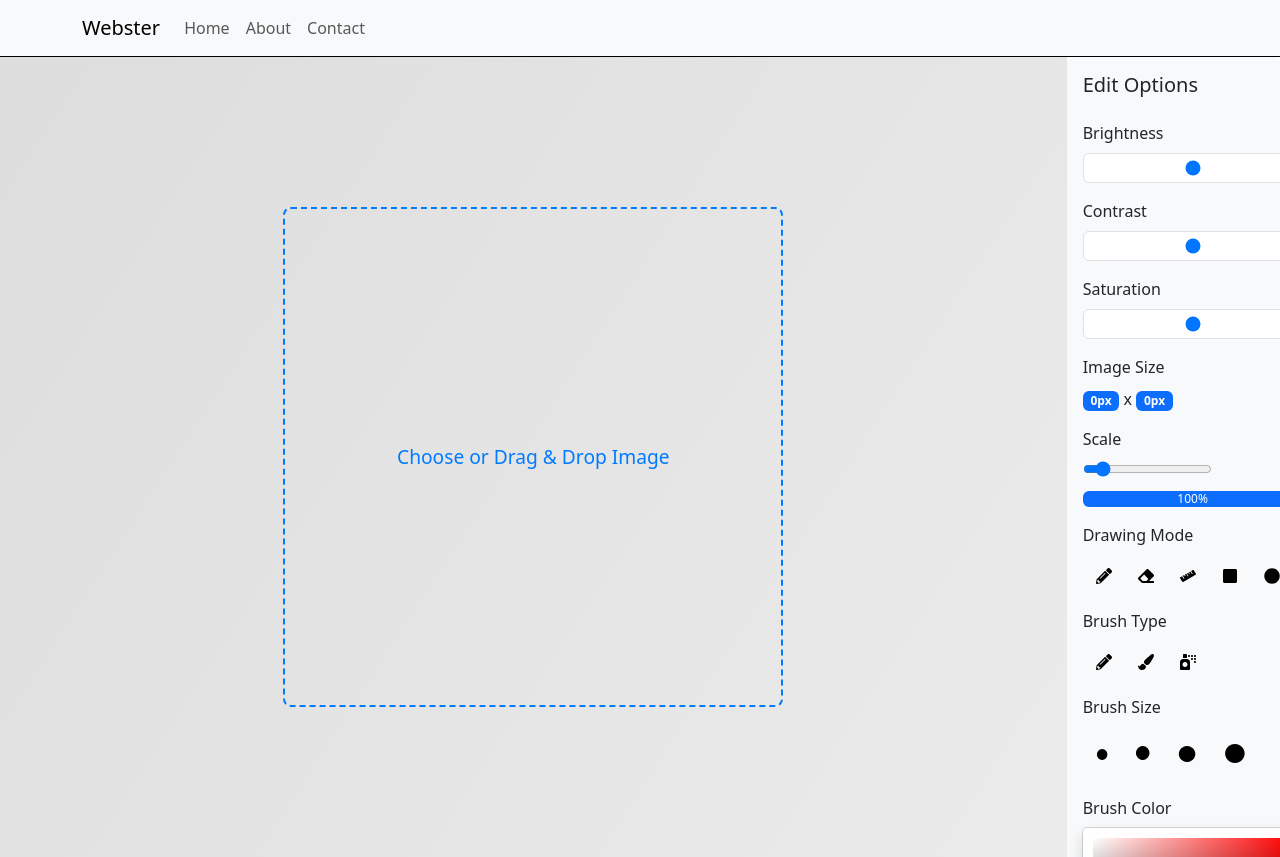
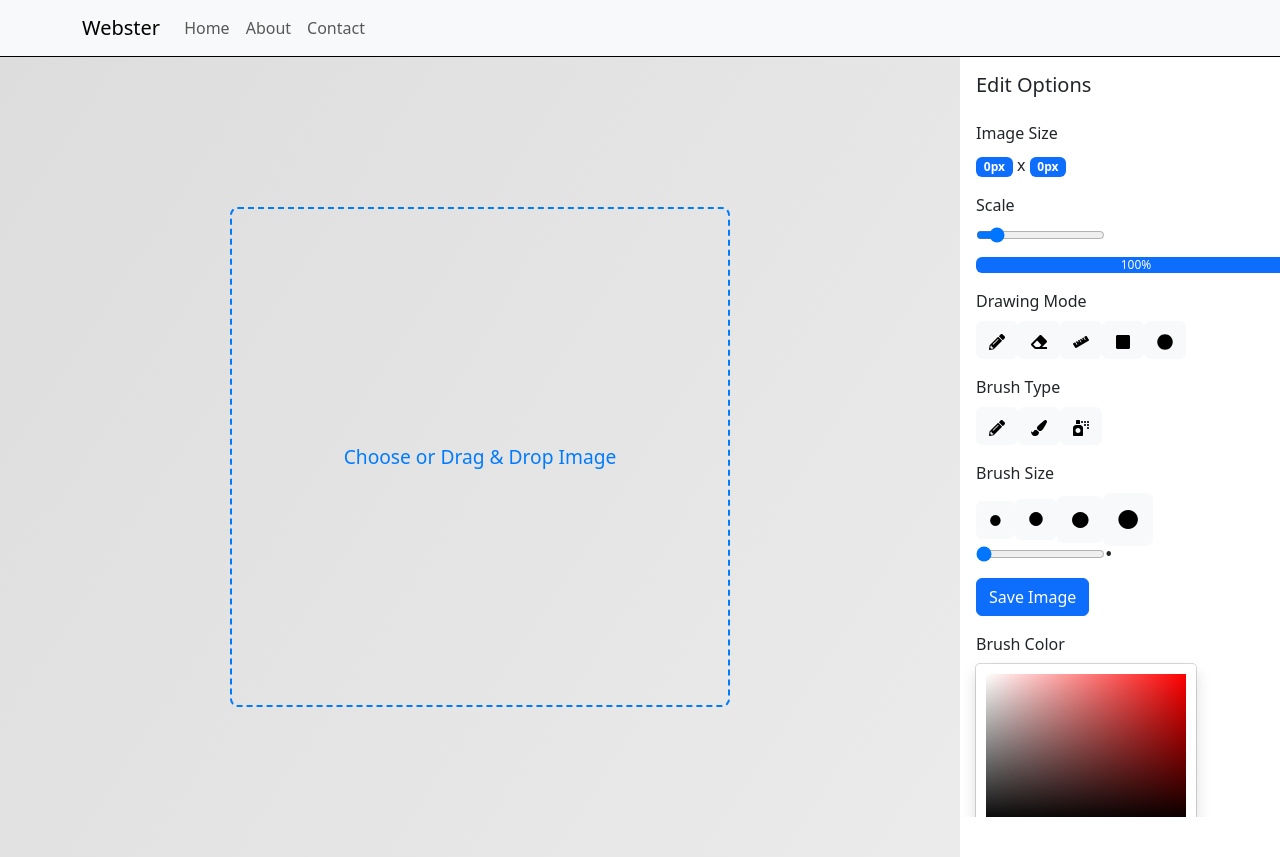
Before and after one commit to DanylNaranovych/webster, a React (Create React App) app in the folder frontend/: page / in a window 1280 px wide. Built offline with nearby package versions, Linux system fonts and the light colour scheme.

Commit message:
Frontend 0.1.7: Color and Size

```diff
--- a/frontend/src/components/MainPage.jsx
+++ b/frontend/src/components/MainPage.jsx
@@ -11,8 +11,10 @@ const MainPage = () => {
     const [imageSize, setImageSize] = useState({ width: 0, height: 0 });
     const [scale, setScale] = useState(1);
     const [image, setImage] = useState(null);
+    const [lineSize, setLineSize] = useState(2);
     const [lines, setLines] = useState([]);
     const [selectedTool, setSelectedTool] = useState('select');
+    const [color, setColor] = useState('#000');
 
     const handleImageSizeChange = (newSize) => {
         setImageSize(newSize);
@@ -20,6 +22,14 @@ const MainPage = () => {
 
     const handleScaleChange = (newScale) => {
         setScale(newScale);
+    };
+
+    const handleColorChange = (color) => {
+        setColor(color);
+    };
+
+    const handleLineSizeChange = (size) => {
+        setLineSize(size);
     };
 
     const handleSaveImage = (image) => {
@@ -54,7 +64,7 @@ const MainPage = () => {
             const tempLine = new Konva.Line({
                 points: line.points,
                 stroke: line.color,
-                strokeWidth: 8,
+                strokeWidth: line.drawingSize,
             });
             tempLayer.add(tempLine);
         });
@@ -79,23 +89,34 @@ const MainPage = () => {
             <Header />
             <Container fluid>
                 <Row>
-                    <Col xs={10} className={styles.col}>
+                    <Col xs={9} className={styles.col}>
                         <PhotoEditor
                             onImageSizeChange={handleImageSizeChange}
                             onScaleChange={handleScaleChange}
                             scale={scale}
+                            drawColor={color}
+                            drawingSize={lineSize}
                             selectedTool={selectedTool}
                             onSaveImage={handleSaveImage}
                             onSaveLines={setLines}
                         />
                     </Col>
-                    <Col xs={2} className={styles.col}>
-                        <div style={{ maxHeight: '100vh', overflowY: 'auto' }}>
+
+                    <Col xs={3} className={styles.col}>
+                        <div
+                            style={{
+                                height: '95vh',
+                                overflowY: 'auto',
+                            }}
+                        >
                             <Sidebar
                                 imageSize={imageSize}
                                 scale={scale}
+                                color={color}
+                                onColorChange={handleColorChange}
                                 onScaleChange={handleScaleChange}
                                 onSaveImage={handleSave}
+                                onBrushSizeChange={handleLineSizeChange}
                                 onToolChange={handleToolChange}
                                 selectedTool={selectedTool}
                             />
--- a/frontend/src/components/PhotoEditor/PhotoEditor.jsx
+++ b/frontend/src/components/PhotoEditor/PhotoEditor.jsx
@@ -10,6 +10,8 @@ const PhotoEditor = ({
     onImageSizeChange,
     onScaleChange,
     scale,
+    drawColor,
+    drawingSize,
     onSaveImage,
     onSaveLines,
     selectedTool,
@@ -27,7 +29,6 @@ const PhotoEditor = ({
     const [dragStart, setDragStart] = useState({ x: 0, y: 0 });
     const [lines, setLines] = useState([]);
     const [isDrawing, setIsDrawing] = useState(false);
-    const [drawColor] = useState('black');
 
     const handleDeleteImage = () => {
         setImageSrc(null);
@@ -95,7 +96,6 @@ const PhotoEditor = ({
 
     useEffect(() => {
         if (selectedImage && transformerRef.current) {
-            console.log(transformerRef);
             transformerRef.current.nodes([imageRef.current]);
             transformerRef.current.getLayer().batchDraw();
         }
@@ -140,7 +140,7 @@ const PhotoEditor = ({
                 y >= 0 &&
                 y <= imageSize.height
             ) {
-                setLines([...lines, { points: [x, y], color }]);
+                setLines([...lines, { points: [x, y], color, drawingSize }]);
             }
             return;
         }
@@ -152,13 +152,12 @@ const PhotoEditor = ({
         const pointer = stage.getPointerPosition();
         setDragStart({ x: pointer.x - stage.x(), y: pointer.y - stage.y() });
     };
-    console.log(selectedTool);
+
     const handleMouseMove = (e) => {
         if (
             isDrawing &&
             (selectedTool === 'draw' || selectedTool === 'erase')
         ) {
-            console.log('chec');
             const stage = stageRef.current;
             const scale = stage.scaleX();
             const pointerPosition = stage.getPointerPosition();
@@ -246,11 +245,12 @@ const PhotoEditor = ({
                                 key={i}
                                 points={line.points}
                                 stroke={line.color}
-                                strokeWidth={8}
+                                strokeWidth={line.drawingSize}
                             />
                         ))}
                         {selectedImage && (
                             <Transformer
+                                rotateEnabled={false}
                                 ref={transformerRef}
                                 boundBoxFunc={(oldBox, newBox) => {
                                     const imageWidth =
--- a/frontend/src/components/Sidebar.jsx
+++ b/frontend/src/components/Sidebar.jsx
@@ -8,7 +8,7 @@ import {
     OverlayTrigger,
     Tooltip,
 } from 'react-bootstrap';
-import { SketchPicker } from 'react-color';
+import { SketchPicker, SwatchesPicker } from 'react-color';
 import {
     FaPaintBrush,
     FaEraser,
@@ -22,6 +22,7 @@ import {
 const Sidebar = ({
     imageSize,
     scale,
+    color,
     onScaleChange,
     onSaveImage,
     onToolChange,
@@ -30,15 +31,15 @@ const Sidebar = ({
     onBrushSizeChange,
     selectedTool,
 }) => {
-    const [color, setColor] = useState('#000');
     const [brushSize, setBrushSize] = useState(0);
+    const [localColor, setLocalColor] = useState(color);
 
     const handleSaveClick = () => {
         onSaveImage();
     };
 
     const handleColorChange = (color) => {
-        setColor(color.hex);
+        setLocalColor(color.hex);
         onColorChange(color.hex);
     };
 
@@ -52,40 +53,11 @@ const Sidebar = ({
     );
 
     return (
-        <Nav className="flex-column p-3 bg-light rounded">
+        <Nav className={`flex-column p-3 `}>
             <Nav.Item>
                 <h5 className="mb-4">Edit Options</h5>
             </Nav.Item>
-            <Nav.Item className="mb-3">
-                <Form.Label>Brightness</Form.Label>
-                <Form.Control
-                    type="range"
-                    min="0"
-                    max="200"
-                    defaultValue="100"
-                    className="custom-range"
-                />
-            </Nav.Item>
-            <Nav.Item className="mb-3">
-                <Form.Label>Contrast</Form.Label>
-                <Form.Control
-                    type="range"
-                    min="0"
-                    max="200"
-                    defaultValue="100"
-                    className="custom-range"
-                />
-            </Nav.Item>
-            <Nav.Item className="mb-3">
-                <Form.Label>Saturation</Form.Label>
-                <Form.Control
-                    type="range"
-                    min="0"
-                    max="200"
-                    defaultValue="100"
-                    className="custom-range"
-                />
-            </Nav.Item>
+
             <Nav.Item className="mb-3">
                 <Form.Label>Image Size</Form.Label>
                 <div>
@@ -280,18 +252,54 @@ const Sidebar = ({
                         </Button>
                     </OverlayTrigger>
                 </div>
+                <div
+                    className="d-flex align-items-center"
+                    style={{ position: 'relative' }}
+                >
+                    <input
+                        type="range"
+                        min="5"
+                        max="100"
+                        step="5"
+                        value={brushSize}
+                        onChange={(e) =>
+                            handleBrushSizeChange(parseInt(e.target.value))
+                        }
+                        style={{ marginRight: '10px' }}
+                    />
+                    <span
+                        style={{
+                            fontSize: `${brushSize + 6}px`,
+                            position: 'absolute',
+                            left: '130px',
+                            top: '50%',
+                            transform: 'translateY(-50%)',
+                        }}
+                    >
+                        ●
+                    </span>
+                </div>
+            </Nav.Item>
+
+            <Nav.Item className="mb-3">
+                <Button variant="primary" onClick={handleSaveClick}>
+                    Save Image
+                </Button>
             </Nav.Item>
             <Nav.Item className="mb-3">
                 <Form.Label>Brush Color</Form.Label>
+
                 <SketchPicker
-                    color={color}
+                    color={localColor}
                     onChangeComplete={handleColorChange}
                 />
             </Nav.Item>
             <Nav.Item className="mb-3">
-                <Button variant="primary" onClick={handleSaveClick}>
-                    Save Image
-                </Button>
+                <Form.Label>Brush Color</Form.Label>
+                <SwatchesPicker
+                    color={localColor}
+                    onChangeComplete={handleColorChange}
+                />
             </Nav.Item>
         </Nav>
     );
```
